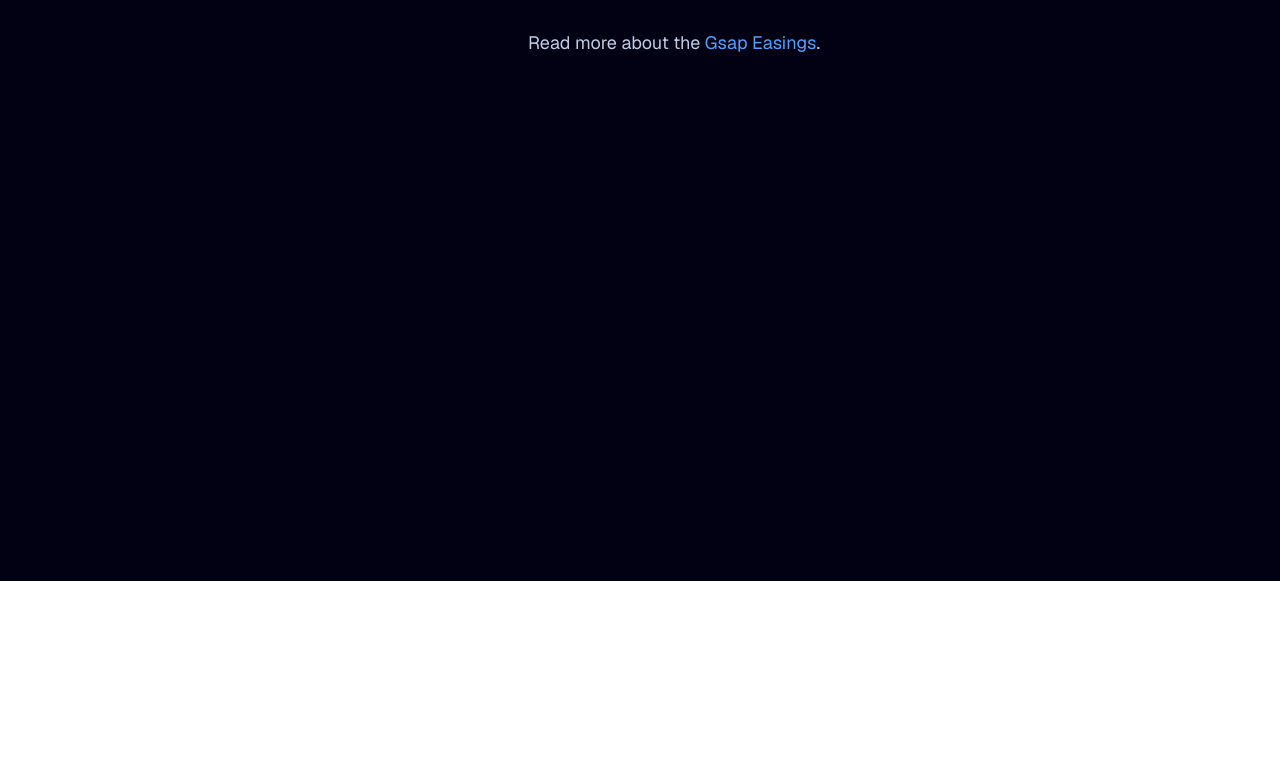
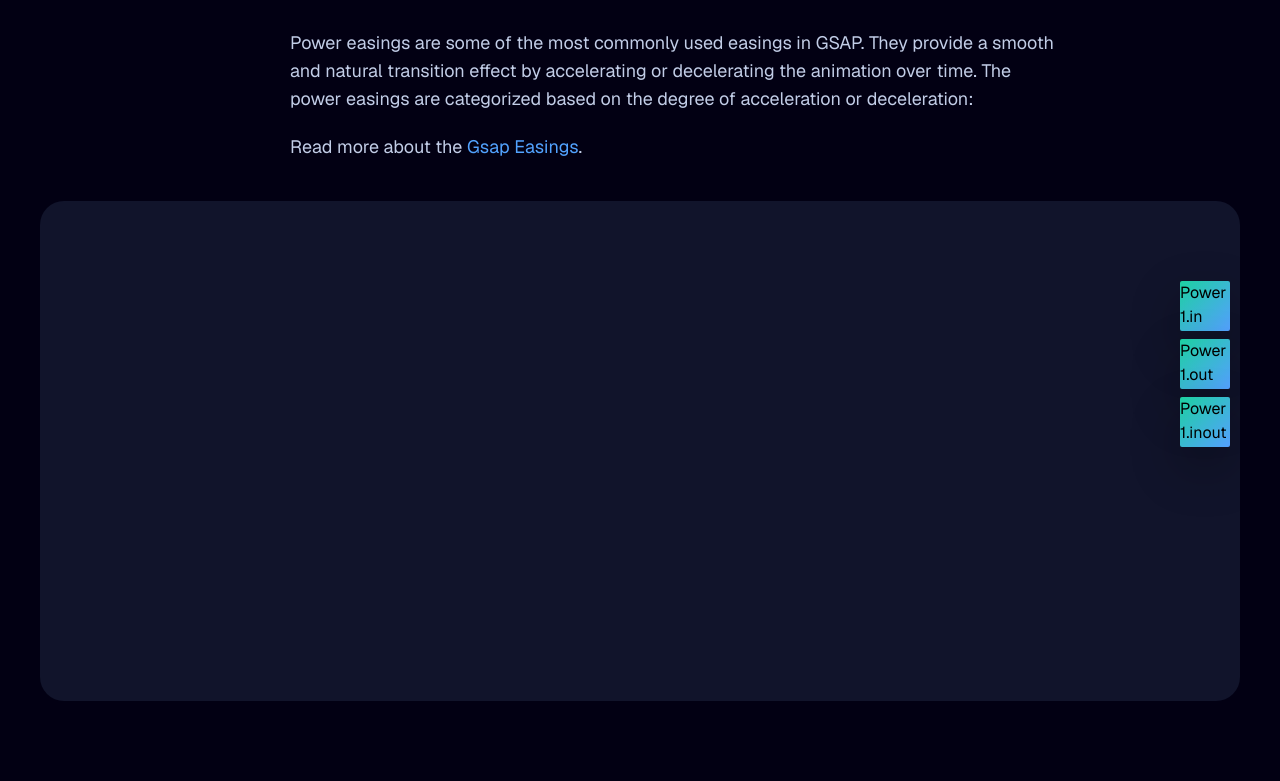
Before and after one commit to joyboy0711/GSAP-Learning, a website built with Vite: page pages/03a_power-easing/index.html in a window 1280 px wide. Shown: the part 219-1000 px from the top of the page. Before the commit the page ends 800 px from the top, so only its background shows below. Built offline with nearby package versions, Linux system fonts and the light colour scheme.

Commit message:
I understood ease in out and inout with power animation movements

```diff
--- a/pages/03a_power-easing/index.html
+++ b/pages/03a_power-easing/index.html
@@ -27,7 +27,12 @@
 
         <section>
           <h1>Power Easing</h1>
-
+          <p>
+            Power easings are some of the most commonly used easings in GSAP.
+            They provide a smooth and natural transition effect by accelerating
+            or decelerating the animation over time. The power easings are
+            categorized based on the degree of acceleration or deceleration:
+          </p>
           <p>
             Read more about the
             <a
@@ -38,6 +43,20 @@
           </p>
         </section>
       </div>
+      <div class="demo">
+          <div class="card p1i" >
+            <p>Power</p>
+            <p>1.in</p>
+          </div>
+          <div class="card p1o" >
+            <p>Power</p>
+            <p>1.out</p>
+          </div>
+          <div class="card p1io" >
+            <p>Power</p>
+            <p>1.inout</p>
+          </div>
+      </div>
 
       <script type="module" src="script.js"></script>
     </main>
--- a/pages/03a_power-easing/script.js
+++ b/pages/03a_power-easing/script.js
@@ -0,0 +1,17 @@
+import { gsap } from "gsap";
+
+gsap.to(".p1i", {
+    x : 1100,
+    duration : 3,
+    ease : "power1.in"
+});
+gsap.to(".p1o", {
+    x : 1100,
+    duration : 3,
+    ease : "power1.out"
+});
+gsap.to(".p1io", {
+    x : 1100,
+    duration : 3,
+    ease : "power1.inOut"
+});
--- a/pages/03a_power-easing/style.css
+++ b/pages/03a_power-easing/style.css
@@ -0,0 +1,9 @@
+.card {
+  width: 50px;
+  height: 50px;
+  background: linear-gradient(135deg, #1dd1a1, #54a0ff);
+  border-radius: 2px;
+  box-shadow: 0 20px 50px rgba(0, 0, 0, 0.3);
+  opacity: 1;
+  margin-bottom: 8px;
+}
```
